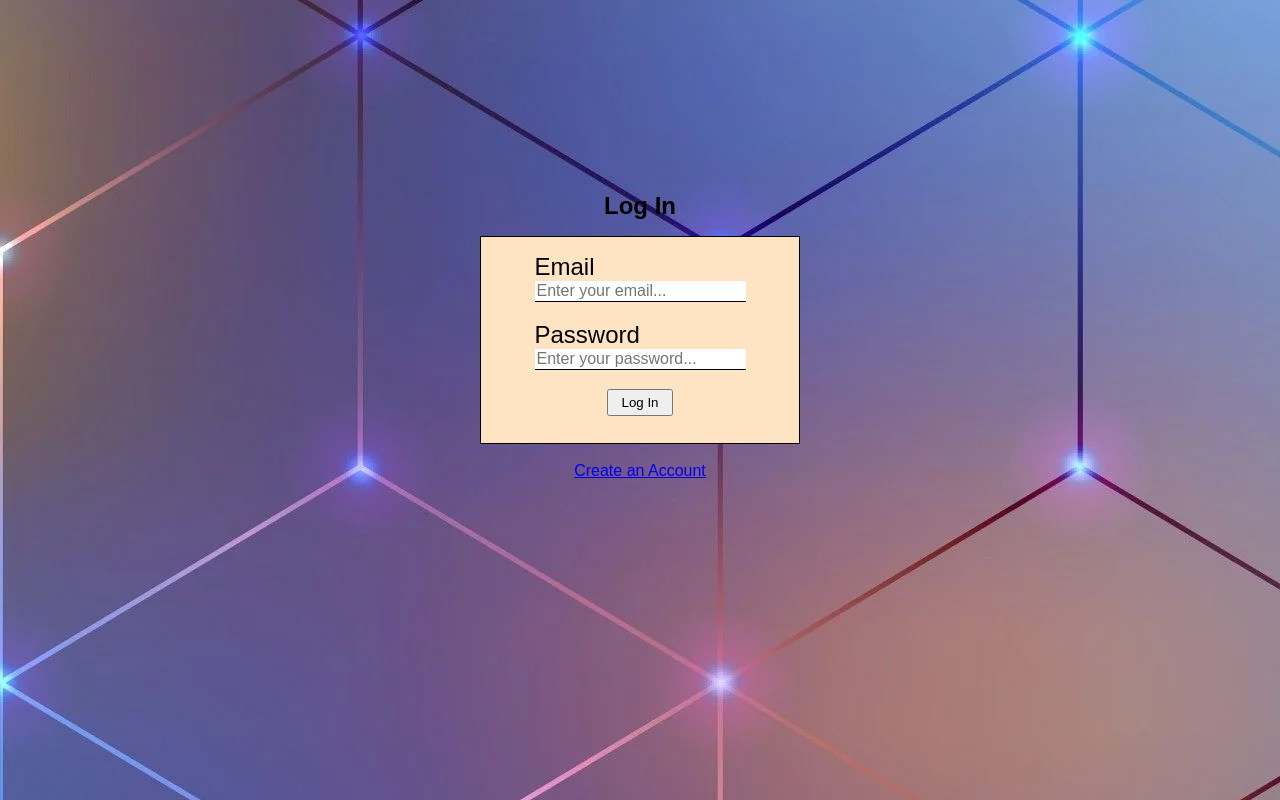
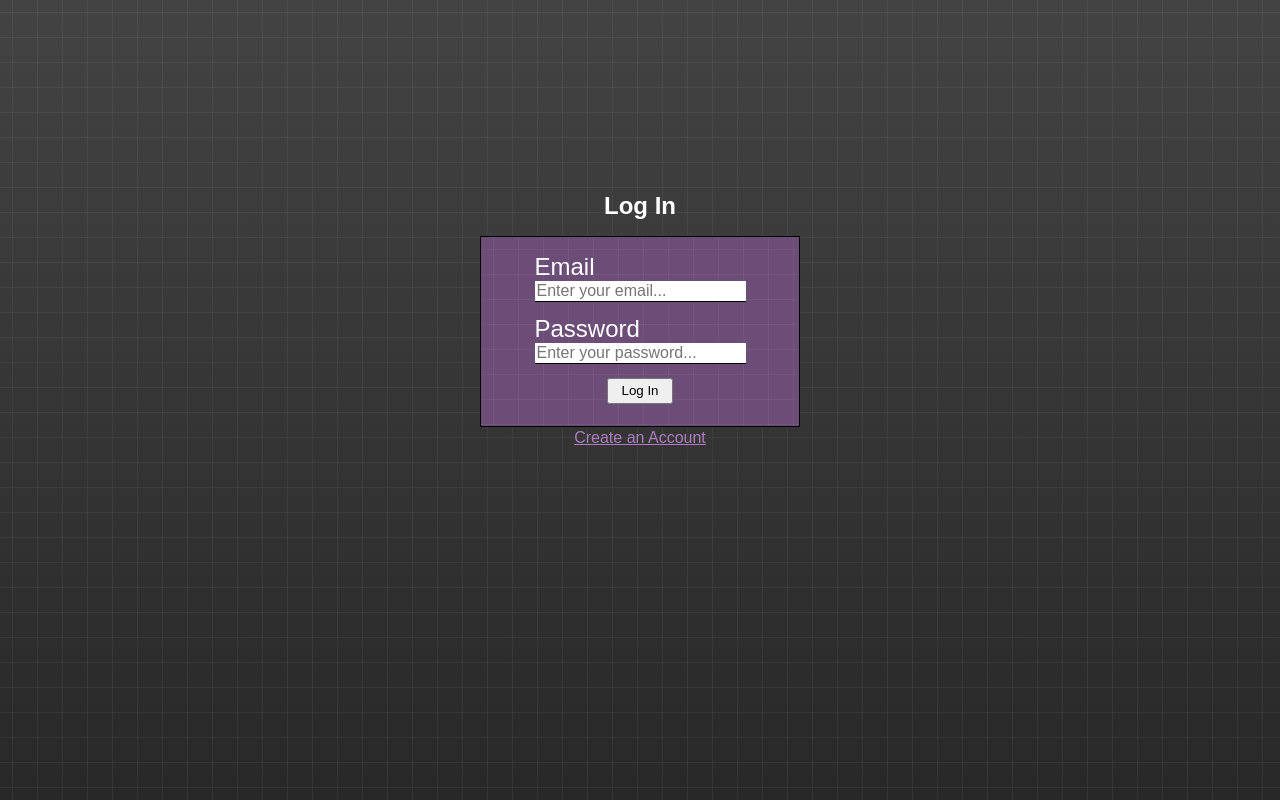
Before and after one commit to n1cerium/3Diverse, a React (Create React App) app in the folder ECommerceSite/my-react-app/: page /Login in a window 1280 px wide. Built offline with nearby package versions, Linux system fonts and the light colour scheme.

Commit message:
bg color

```diff
--- a/ECommerceSite/my-react-app/src/Login.css
+++ b/ECommerceSite/my-react-app/src/Login.css
@@ -1,5 +1,8 @@
 #login-body {
-    background-image: url("ghY4rc.webp");
+    background-color: transparent;
+    background-image: linear-gradient(0deg, transparent 25%, rgba(255, 255, 255, .05) 25%, rgba(255, 255, 255, .05) 26%, transparent 27%, transparent 74%, rgba(255, 255, 255, .05) 75%, rgba(255, 255, 255, .05) 76%, transparent 77%, transparent), linear-gradient(90deg, transparent 24%, rgba(255, 255, 255, .05) 25%, rgba(255, 255, 255, .05) 26%, transparent 27%, transparent 74%, rgba(255, 255, 255, .05) 75%, rgba(255, 255, 255, .05) 76%, transparent 77%, transparent);
+    background-size: 50px 50px;
+    height: 100%;
     position: absolute;
     height: 100%;
     width: 100%;
@@ -15,6 +18,11 @@
 #login-form {
     height: 13em;
     width: 20em;
+    background-color: #6C4D78;
+    background-image: linear-gradient( 0deg, transparent 25%, rgba(255, 255, 255, .05) 25%, rgba(255, 255, 255, .05) 26%, transparent 27%, transparent 74%, rgba(255, 255, 255, .05) 75%, rgba(255, 255, 255, .05) 76%, transparent 77%, transparent ), linear-gradient( 90deg, transparent 24%, rgba(255, 255, 255, .05) 25%, rgba(255, 255, 255, .05) 26%, transparent 27%, transparent 74%, rgba(255, 255, 255, .05) 75%, rgba(255, 255, 255, .05) 76%, transparent 77%, transparent );
+    height: 100%;
+    background-size: 50px 50px;
+    color:white;
 }
 
 #login-btn {
@@ -23,3 +31,21 @@
     margin-top: 0em;
     justify-self: center;
 }
+
+h2 {
+    color: white;
+}
+
+#link {
+    color: #AE7DC1;
+}
+
+#link:hover {
+    color: #6C4D78;
+}
+
+.error-message {
+    color: #EE4B2B;
+    font-size: 1em;
+    float: left;
+}
--- a/ECommerceSite/my-react-app/src/Login.js
+++ b/ECommerceSite/my-react-app/src/Login.js
@@ -44,19 +44,19 @@ export default function Login() {
                 <form className="form" id="login-form" action="" onSubmit={handleSubmit}>
                     <div>
                         <label htmlFor='email'>Email</label> <br/>
-                        <input type="text" name="email" placeholder='Enter your email...' onChange={handleInput}/>
-                        {errors.email && <span>{errors.email}</span>}
+                        <input type="text" name="email" placeholder='Enter your email...' onChange={handleInput} />  <br />
+                        {errors.email && <span className="error-message">{errors.email}</span>}
                     </div>
                     <div>
                         <label htmlFor='password'>Password</label> <br/>
-                        <input type="password" name="password" placeholder='Enter your password...' onChange={handleInput} />
-                        {errors.password && <span>{errors.password}</span>}
+                        <input type="password" name="password" placeholder='Enter your password...' onChange={handleInput} />  <br />
+                        {errors.password && <span className="error-message">{errors.password}</span>}
                     </div>
                     <button id="login-btn" role=""type="submit">Log In</button>
                 </form>
                 {loginState && <span>{loginState}</span>}
                 <br />
-                <Link to="/Signup">Create an Account</Link>
+                <Link to="/Signup" id="link">Create an Account</Link>
             </div>
         </div>
     );
--- a/ECommerceSite/my-react-app/src/Register.css
+++ b/ECommerceSite/my-react-app/src/Register.css
@@ -6,17 +6,22 @@ input[type="text"], input[type="password"] {
 
 }
 .form {
-    background-color: bisque;
+    background-color: #6C4D78;
+    background-image: linear-gradient( 0deg, transparent 25%, rgba(255, 255, 255, .05) 25%, rgba(255, 255, 255, .05) 26%, transparent 27%, transparent 74%, rgba(255, 255, 255, .05) 75%, rgba(255, 255, 255, .05) 76%, transparent 77%, transparent ), linear-gradient( 90deg, transparent 24%, rgba(255, 255, 255, .05) 25%, rgba(255, 255, 255, .05) 26%, transparent 27%, transparent 74%, rgba(255, 255, 255, .05) 75%, rgba(255, 255, 255, .05) 76%, transparent 77%, transparent );
+    height: 100%;
+    background-size: 50px 50px;
+    color: white;
     margin-top: 1em;
     border: 1px solid black;
     width: 30em;
     padding: 1em;
     display: grid;
     row-gap: 0.5em;
-
 }
 #register-body {
-    background-image: url("ghY4rc.webp");
+    background-color: transparent;
+    background-image: linear-gradient(0deg, transparent 25%, rgba(255, 255, 255, .05) 25%, rgba(255, 255, 255, .05) 26%, transparent 27%, transparent 74%, rgba(255, 255, 255, .05) 75%, rgba(255, 255, 255, .05) 76%, transparent 77%, transparent), linear-gradient(90deg, transparent 24%, rgba(255, 255, 255, .05) 25%, rgba(255, 255, 255, .05) 26%, transparent 27%, transparent 74%, rgba(255, 255, 255, .05) 75%, rgba(255, 255, 255, .05) 76%, transparent 77%, transparent);
+    background-size: 50px 50px;
     position: absolute;
     height: 160vh;
     width: 100%;
@@ -53,14 +58,15 @@ input[type="text"], input[type="password"] {
 }
 #link-to-acc {
     padding-top: 1em;
+    padding-bottom: 1em;
     font-size: 1.3em;
-    color: black;
+    color: #AE7DC1;
 }
 #link-to-acc:hover {
-    color: green;
+    color: #6C4D78;
 }
 .error-message {
-    color:red;
-    font-size:1em;
+    color: #EE4B2B;
+    font-size: 1em;
     float: left;
 }
--- a/ECommerceSite/my-react-app/src/Signup.js
+++ b/ECommerceSite/my-react-app/src/Signup.js
@@ -122,9 +122,9 @@ function Signup() {
                     </div>
                     <button id="signup-btn">SignUp</button>
                     {registerState && <span className="error-message">{registerState}</span>}
-                    <Link id="link-to-acc" to="/Login">Already have an account?</Link>
                 </form>
                 <br />
+                <Link id="link-to-acc" to="/Login">Already have an account?</Link>
             </div>
         </div>
     )
```
Also changed, not shown: ECommerceSite/my-react-app/src/Home.css (+4 -4 lines), ECommerceSite/my-react-app/src/Home.js (indentation only).
